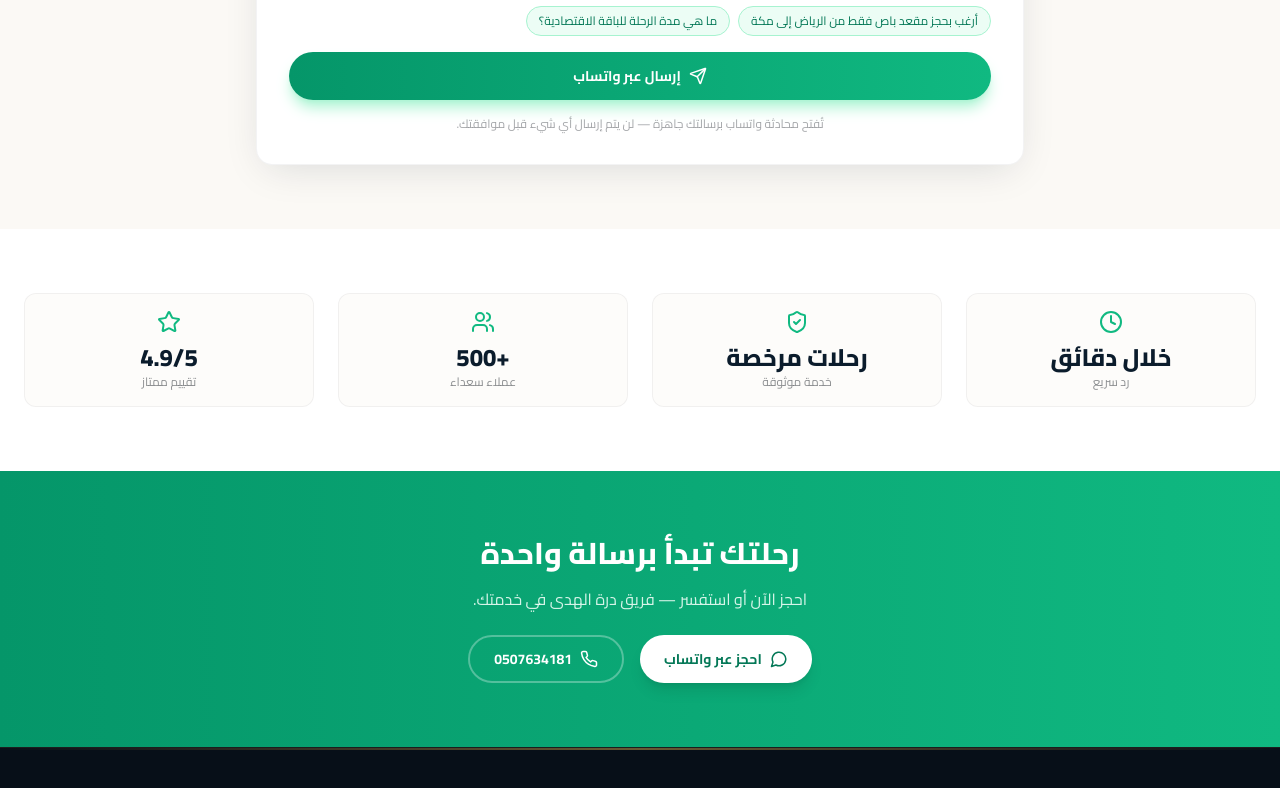
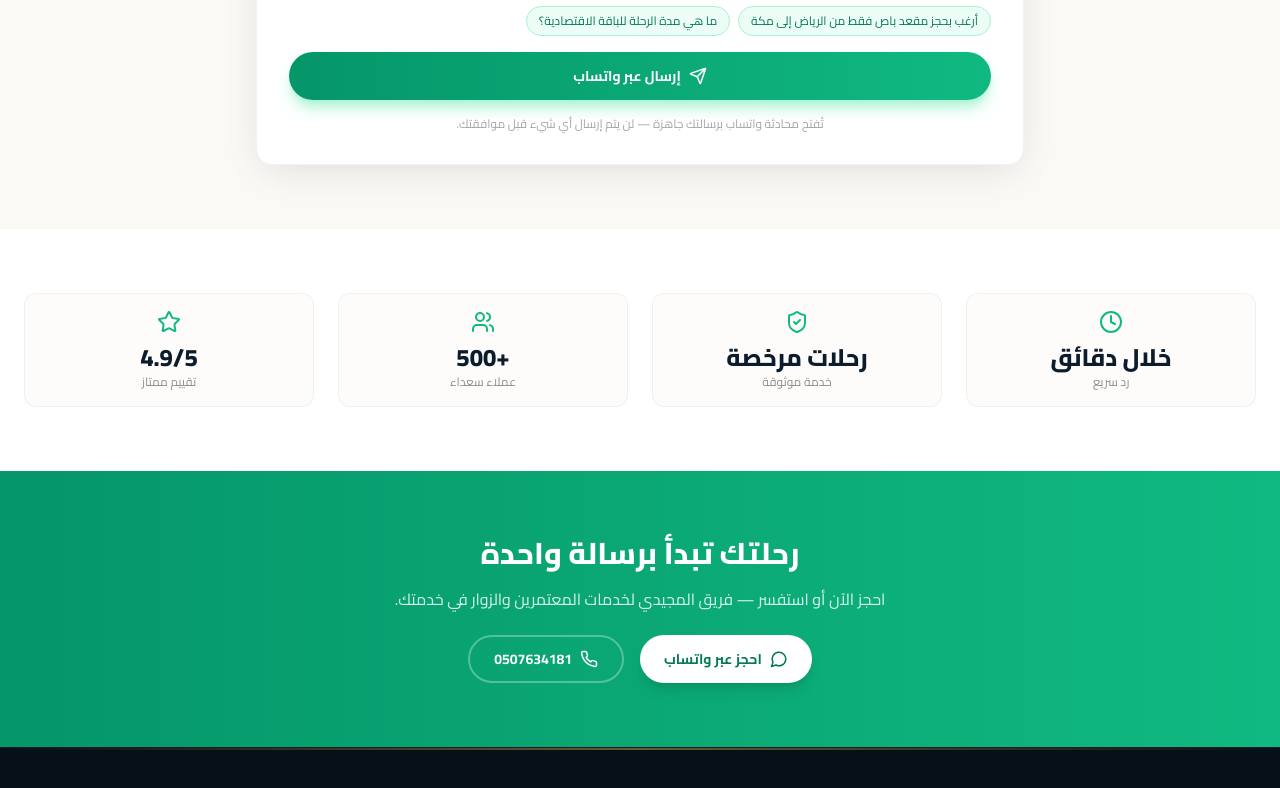
Before and after one commit to AsmaaWasel/almagedy, a Next.js app: page /contact in a window 1280 px wide. Shown: the part 1622-2410 px from the top of the page. Built offline with nearby package versions, Linux system fonts and the light colour scheme.

Commit message:
edit contact

```diff
--- a/app/contact/page.tsx
+++ b/app/contact/page.tsx
@@ -54,7 +54,7 @@ export default function ContactPage() {
       icon: Phone,
       title: "اتصال مباشر",
       description: "تحدث مع فريقنا مباشرة",
-      value: "0560856311",
+      value: "0507634181",
       link: "tel:+966507634181",
       color: "from-blue-500 to-blue-600",
       bgColor: "bg-blue-50",
@@ -361,7 +361,8 @@ export default function ContactPage() {
               رحلتك تبدأ برسالة واحدة
             </h2>
             <p className="text-emerald-50/90 mb-6">
-              احجز الآن أو استفسر — فريق درة الهدى في خدمتك.
+              احجز الآن أو استفسر — فريق المجيدي لخدمات المعتمرين والزوار في
+              خدمتك.
             </p>
             <div className="flex flex-wrap justify-center gap-4">
               <a
```
